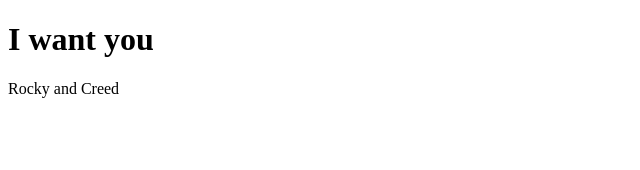
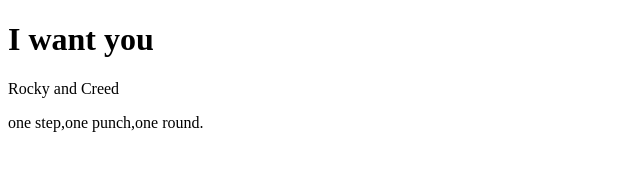
Before and after one commit to BeijiYang/git-demo, a plain HTML site: page index.html in a window 1280 px wide. Shown: the whole page, without its empty margins (0-640 px from the left). Drawn offline with Linux system fonts and the light colour scheme.

Commit message:
fix a bug.

```diff
--- a/index.html
+++ b/index.html
@@ -2,10 +2,11 @@
 <html lang="en">
 <head>
 	<meta charset="UTF-8">
-	<title>demo</title>
+	<title>d</title>
 </head>
 <body>
 	<h1>I want you</h1>
 	<p>Rocky and Creed</p>
+	<p>one step,one punch,one round.</p>
 </body>
 </html>
```
